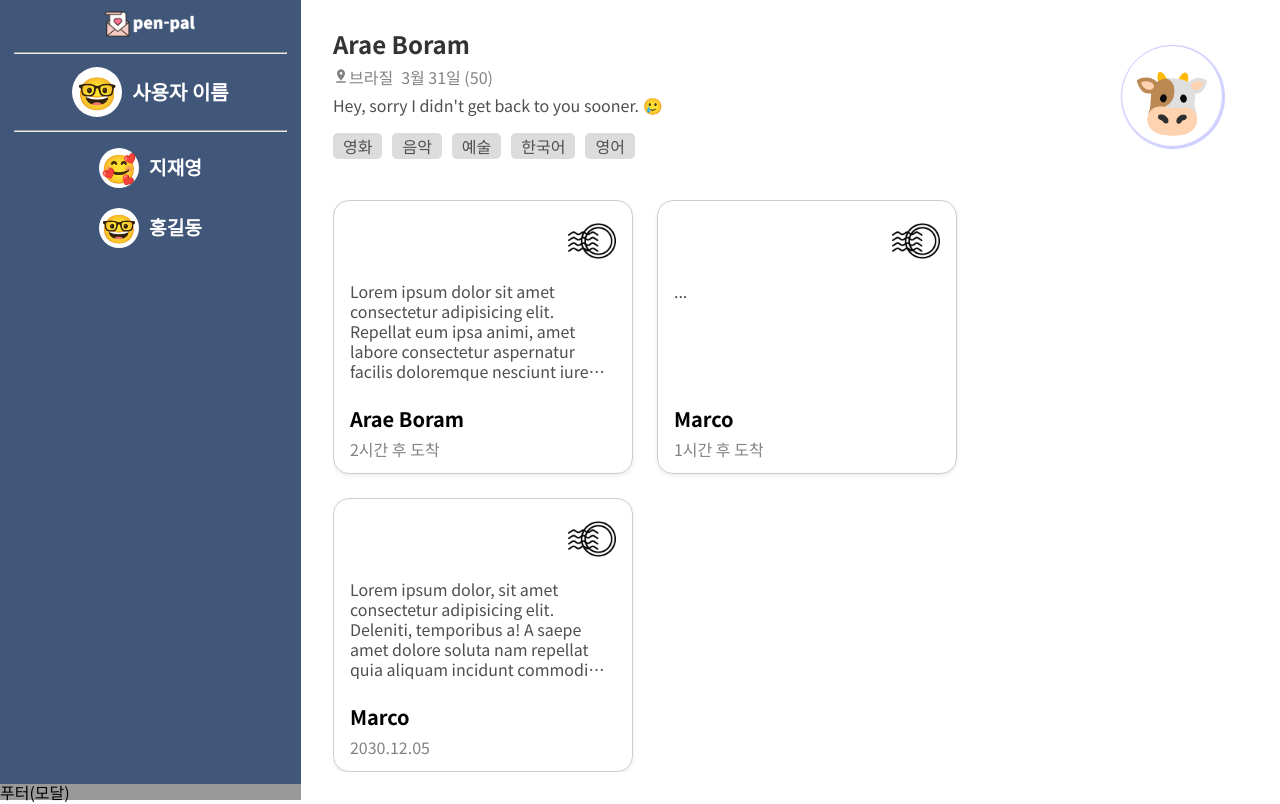
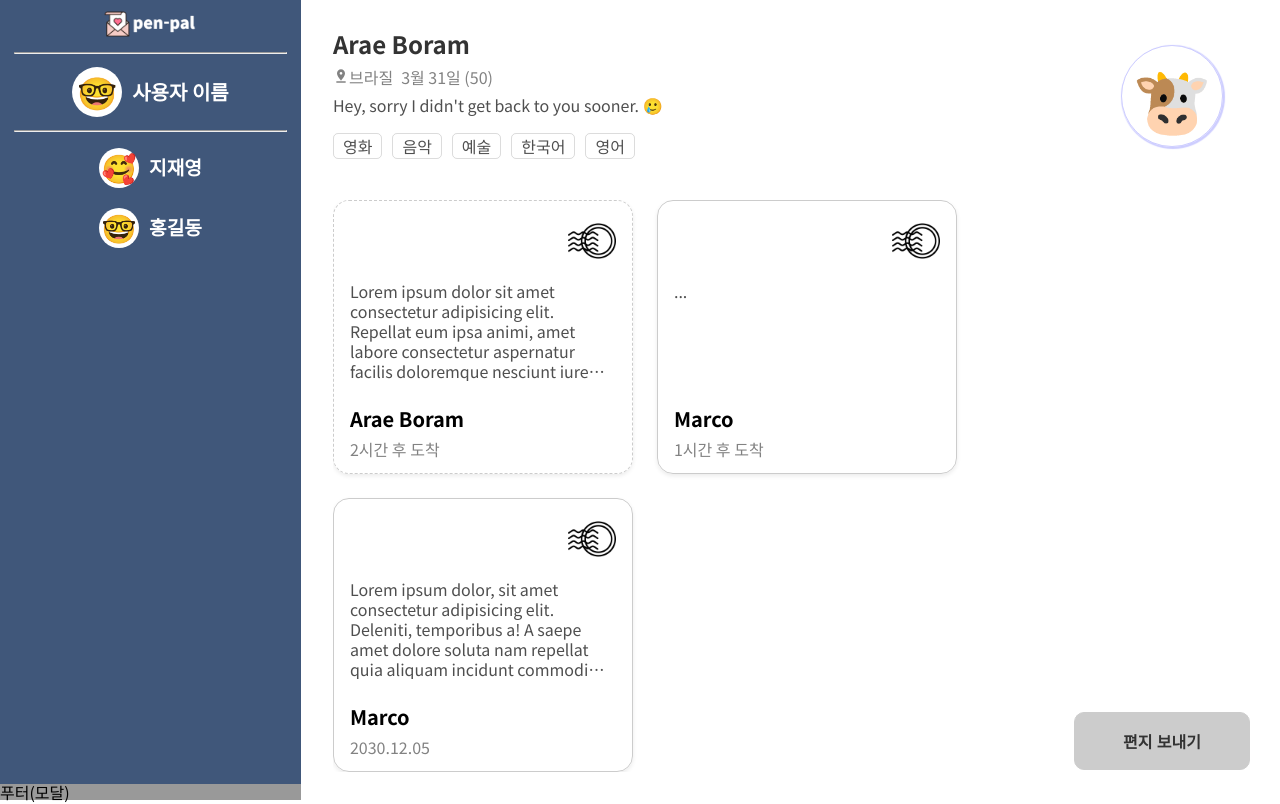
Before and after one commit to nowirte/MaeilMail, a React (Create React App) app in the folder client/: page /friend/1 in a window 1280 px wide. Built offline with nearby package versions, Linux system fonts and the light colour scheme.

Commit message:
feat: 편지 작성 기능 수정중

```diff
--- a/client/package.json
+++ b/client/package.json
@@ -48,7 +48,6 @@
   },
   "devDependencies": {
     "eslint": "^8.19.0",
-    "eslint-config-airbnb": "^19.0.4",
     "eslint-config-prettier": "^8.5.0",
     "eslint-plugin-import": "^2.26.0",
     "eslint-plugin-jsx-a11y": "^6.6.0",
--- a/client/public/index.html
+++ b/client/public/index.html
@@ -13,6 +13,7 @@
   </head>
   <body>
     <noscript>You need to enable JavaScript to run this app.</noscript>
+    <div id="overlays"></div>
     <div id="root"></div>
     <!--
       This HTML file is a template.
--- a/client/src/App.js
+++ b/client/src/App.js
@@ -2,7 +2,7 @@ import React from 'react';
 import { BrowserRouter as Router, Routes, Route } from 'react-router-dom';
 import SideBar from './components/sidebar';
 import Home from './pages/Home';
-import Friend from './pages/Friend';
+import FriendDetail from './pages/Friend';
 import SignUp from './pages/signup';
 import MyPage from './pages/MyPage';
 import Login from './pages/login';
@@ -16,7 +16,7 @@ const App = () => {
         <Route element={<SideBar />}>
           <Route path="/" element={<Home />} />
           <Route path="/mypage" element={<MyPage />} />
-          <Route path="/friend/:id" element={<Friend />} />
+          <Route path="/friend/:id" element={<FriendDetail />} />
         </Route>
 
         <Route element={<LoginBackground />}>
--- /dev/null
+++ b/client/src/components/ui/Modal.jsx
@@ -0,0 +1,40 @@
+import React from 'react';
+import ReactDOM from 'react-dom';
+import classes from './Modal.module.css';
+
+const Backdrop = props => {
+  const { onClose } = props;
+  return (
+    <div className={classes.backdrop} onClose={onClose}>
+      {' '}
+    </div>
+  );
+};
+
+const ModalOverlay = props => {
+  const { onClose } = props;
+  return (
+    <div className={classes.modal} onClose={onClose}>
+      <div className={classes.content} onClose={onClose}>
+        {' '}
+      </div>
+    </div>
+  );
+};
+
+const portalEl = document.getElementById('overlays');
+
+const Modal = props => {
+  const { onClose } = props;
+  return (
+    <>
+      {ReactDOM.createPortal(<Backdrop onClose={onClose} />, portalEl)}
+      {ReactDOM.createPortal(
+        <ModalOverlay onClose={onClose}>hi</ModalOverlay>,
+        portalEl
+      )}
+    </>
+  );
+};
+
+export default Modal;
--- /dev/null
+++ b/client/src/components/ui/Modal.module.css
@@ -0,0 +1,40 @@
+.backdrop {
+  position: fixed;
+  top: 0;
+  left: 0;
+  width: 100%;
+  height: 100vh;
+  z-index: 20;
+  background-color: rgba(0, 0, 0, 0.75);
+}
+
+.modal {
+  position: fixed;
+  top: 20vh;
+  left: 5%;
+  width: 90%;
+  background-color: white;
+  padding: 1rem;
+  border-radius: 14px;
+  box-shadow: 0 2px 8px rgba(0, 0, 0, 0.25);
+  z-index: 30;
+  animation: slide-down 300ms ease-out forwards;
+}
+
+@media (min-width: 768px) {
+  .modal {
+    width: 40rem;
+    left: calc(50% - 20rem);
+  }
+}
+
+@keyframes slide-down {
+  from {
+    opacity: 0;
+    transform: translateY(-3rem);
+  }
+  to {
+    opacity: 1;
+    transform: translateY(0);
+  }
+}
--- a/client/src/pages/friend/FriendInfo.jsx
+++ b/client/src/pages/friend/FriendInfo.jsx
@@ -12,7 +12,8 @@ import {
   Badge,
 } from './FriendInfoStyle';
 
-const FriendInfo = () => {
+const FriendInfo = props => {
+  const { onShowProfile } = props;
   return (
     <User>
       <UserInfo>
@@ -33,7 +34,7 @@ const FriendInfo = () => {
           <Badge>영어</Badge>
         </BadgeWrapper>
       </UserInfo>
-      <UserEmoji>🐮</UserEmoji>
+      <UserEmoji onClick={onShowProfile}>🐮</UserEmoji>
     </User>
   );
 };
--- a/client/src/pages/friend/FriendInfoStyle.jsx
+++ b/client/src/pages/friend/FriendInfoStyle.jsx
@@ -76,7 +76,7 @@ const Badge = styled.span`
     bottom: 0;
     left: 0;
     right: 0;
-    background-color: #4f4f4f;
+    border: 1px solid #4f4f4f;
     opacity: 0.2;
     border-radius: 5px;
   }
--- a/client/src/pages/friend/index.jsx
+++ b/client/src/pages/friend/index.jsx
@@ -1,8 +1,8 @@
-import React from 'react';
+import React, { useState } from 'react';
 import MainWrapper from '../../components/common';
 import FriendInfo from './FriendInfo';
+import Modal from '../../components/ui/Modal';
 import Stamp from '../../assets/stamp.png';
-
 import {
   LetterWrapper,
   Letter,
@@ -11,18 +11,36 @@ import {
   LetterFooter,
   Writer,
   Date,
+  WriteBtn,
 } from './style';
 
-const Friend = () => {
+const FriendDetail = () => {
+  const [profileIsShown, setProfileIsShown] = useState(false);
+  const [writeIsShown, setWriteIsShown] = useState(false);
+
+  const showProfileHandler = () => {
+    setProfileIsShown(true);
+  };
+
+  const hideProfileHandler = () => {
+    console.log(profileIsShown);
+    setProfileIsShown(false);
+  };
+
+  const showWriteHandler = () => {
+    setWriteIsShown(true);
+  };
+
   return (
     <MainWrapper>
-      <FriendInfo />
+      {profileIsShown && <Modal onClose={hideProfileHandler} />}
+      <FriendInfo onShowProfile={showProfileHandler} />
       <LetterWrapper>
-        <Letter>
+        <Letter future>
           <LetterHeader>
             <img src={Stamp} alt="" />
           </LetterHeader>
-          <LetterContent>
+          <LetterContent future>
             Lorem ipsum dolor sit amet consectetur adipisicing elit. Repellat
             eum ipsa animi, amet labore consectetur aspernatur facilis
             doloremque nesciunt iure deleniti dolorum, quos, optio nostrum hic
@@ -59,8 +77,11 @@ const Friend = () => {
           </LetterFooter>
         </Letter>
       </LetterWrapper>
+      {!writeIsShown && (
+        <WriteBtn onClick={showWriteHandler}>편지 보내기</WriteBtn>
+      )}
     </MainWrapper>
   );
 };
 
-export default Friend;
+export default FriendDetail;
--- a/client/src/pages/friend/style.jsx
+++ b/client/src/pages/friend/style.jsx
@@ -12,7 +12,7 @@ const LetterWrapper = styled.ul`
 
 const Letter = styled.li`
   width: 300px;
-  border: 1px solid #ccc;
+
   border-radius: 1rem;
   box-sizing: border-box;
   padding: 1rem;
@@ -20,6 +20,9 @@ const Letter = styled.li`
   display: flex;
   flex-direction: column;
   gap: 1rem;
+
+  ${props =>
+    props.future ? 'border: 1px dashed #ccc' : 'border: 1px solid #ccc'};
 `;
 
 const LetterHeader = styled.div`
@@ -58,6 +61,28 @@ const Date = styled.p`
   font-size: 1rem;
   color: #828282;
 `;
+
+const WriteBtn = styled.button`
+  position: fixed;
+  bottom: 30px;
+  right: 30px;
+  z-index: 999;
+  border: 1px solid #ccc;
+  outline: none;
+  background-color: #ccc;
+  color: #333;
+  cursor: pointer;
+  padding: 1rem 3rem;
+  border-radius: 10px;
+  font-weight: bold;
+  font-size: 1rem;
+
+  &:hover {
+    background-color: #4f4f4f;
+    color: #ccc;
+    opacity: 0.2;
+  }
+`;
 export {
   LetterWrapper,
   Letter,
@@ -66,4 +91,5 @@ export {
   LetterFooter,
   Writer,
   Date,
+  WriteBtn,
 };
```
Also changed, not shown: client/.eslintrc.js, 1 other file (tests, documents, lock files or other folders).
